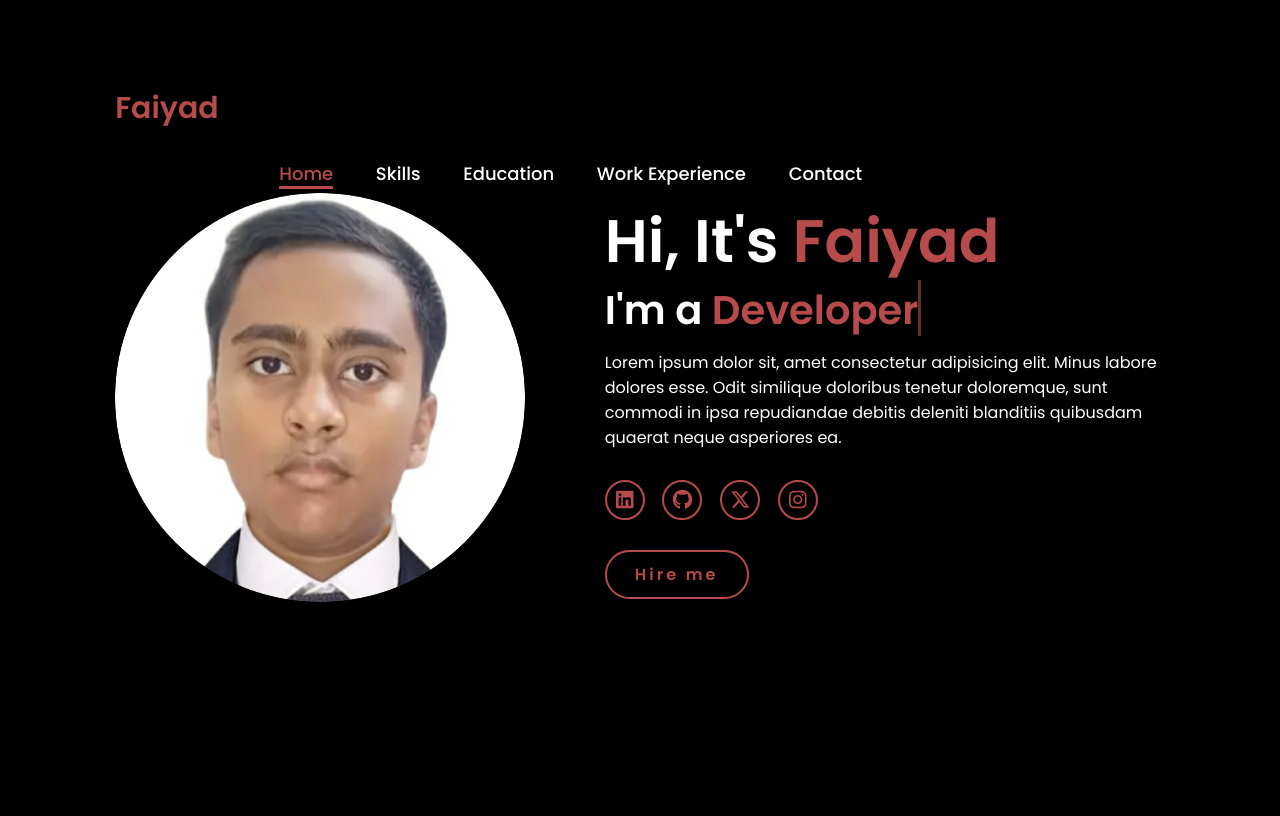
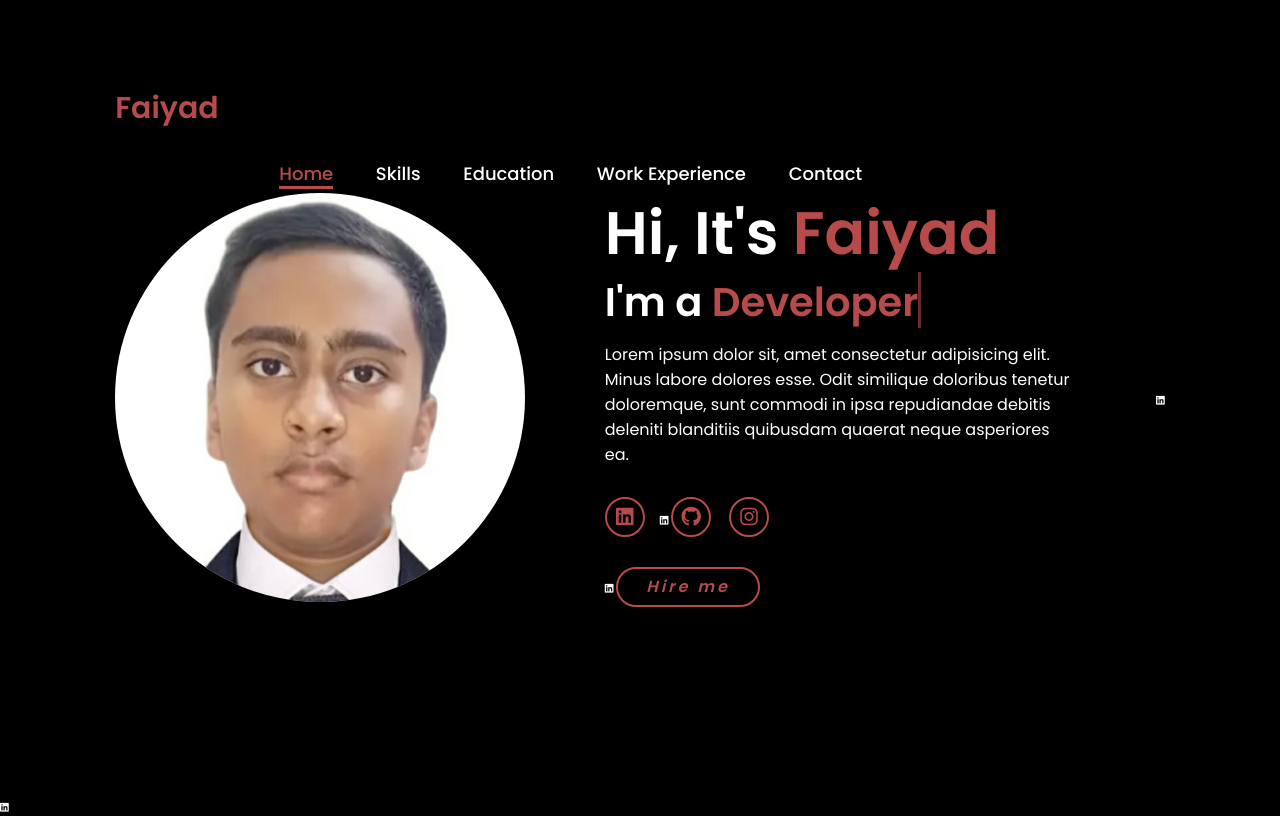
Before and after one commit to faIYADXYZ/faIYADXYZ, a plain HTML site: page index.html in a window 1280 px wide. Drawn offline with Linux system fonts and the light colour scheme.

Commit message:
Add files via upload

```diff
--- a/index.html
+++ b/index.html
@@ -23,17 +23,17 @@
     </header>
     <section class="home">
         <div class="home-img">
-            <img src="style.png" alt="">
+            <img src="main.jpg" alt="">
         </div>
         <div class="home-content">
             <h1>Hi, It's <span>Faiyad</span></h1>
             <h3 class="typing-text">I'm a <span></span></h3>
             <p>Lorem ipsum dolor sit, amet consectetur adipisicing elit. Minus labore dolores esse. Odit similique doloribus tenetur doloremque, sunt commodi in ipsa repudiandae debitis deleniti blanditiis quibusdam quaerat neque asperiores ea.</p>
             <div class="social-icons">
-                <a href="#"><i class="fa-brands fa-linkedin"></i></a>
-                <a href="#"><i class="fa-brands fa-github"></i></a>
-                <a href="#"><i class="fa-brands fa-x-twitter"></i></a>
-                <a href="#"><i class="fa-brands fa-instagram"></i></a>
+            <a href="https://www.linkedin.com/in/faiyad-zaman-82a921319/?trk=public-profile-join-page">
+                 <i class="fa-brands fa-linkedin"> <i></a>
+                <a href="https://l.facebook.com/l.php?u=https%3A%2F%2Fgithub.com%2FfaIYADXYZ%3Ffbclid%3DIwZXh0bgNhZW0CMTAAAR3FD0hXRB7Jr2N5ShIE0Ge4a0jlq1mljaKnfs-PRVekiJMRy5TZb4lMgIY_aem_t_p1TpRfEE52_UaA69qHOw&h=AT0orCX2YcYC6McqumWU_e1nKuP-oglOaF0w5hbmKDj-ThS1od5XplWb1VwH5SbIs51WmWgZ0rgfPBigdcBsCWJjpmhhmOoywrRyTgaxE3VIWDw3U5rZOn172YifFu_k0k7OGQ"><i class="fa-brands fa-github"></i></a>
+                <a href="https://www.instagram.com/faiyad_is_here/"><i class="fa-brands fa-instagram"></i></a>
             </div>
             <a href="#" class="btn">Hire me</a>
         </div>
```
Also changed, not shown: main.jpg (added).
